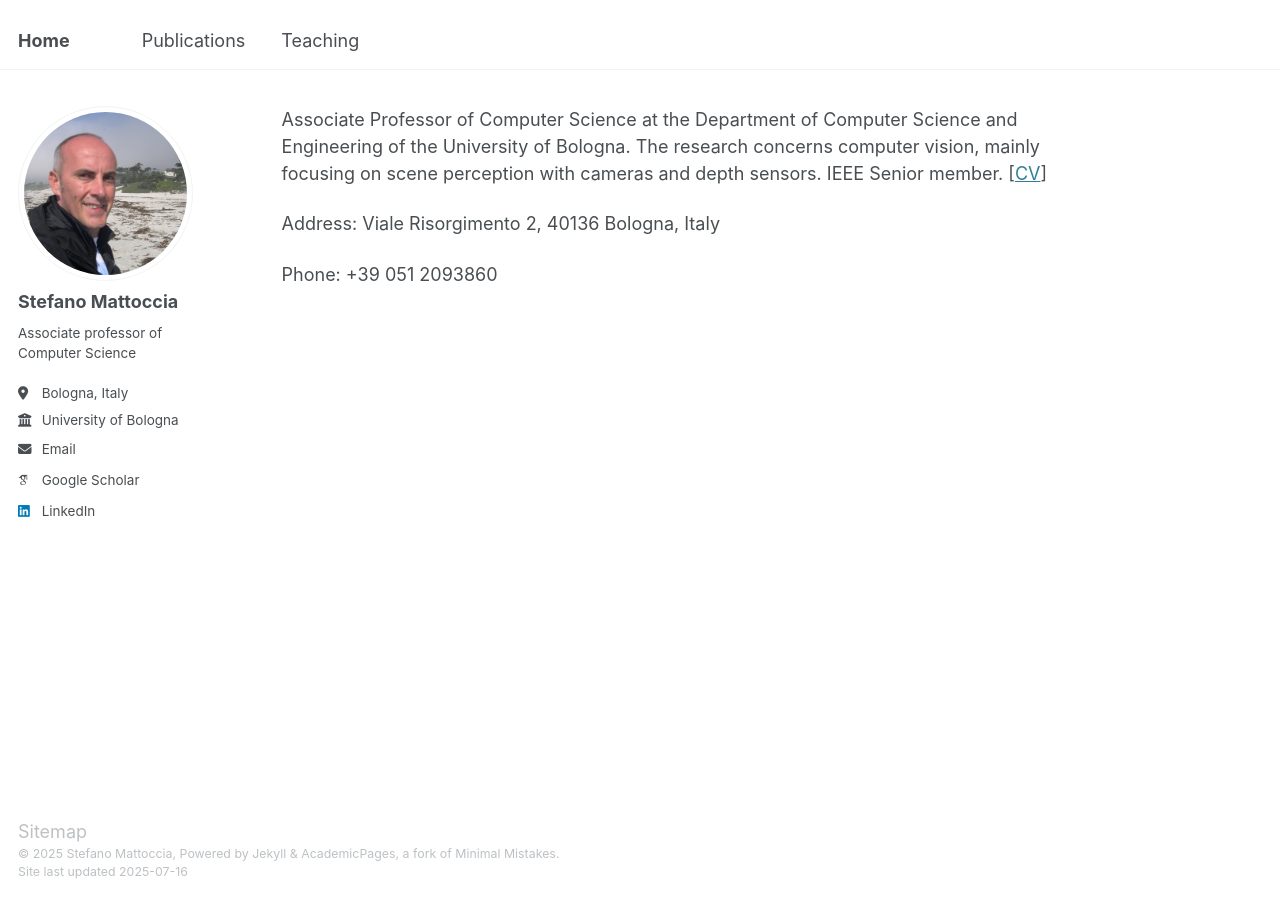
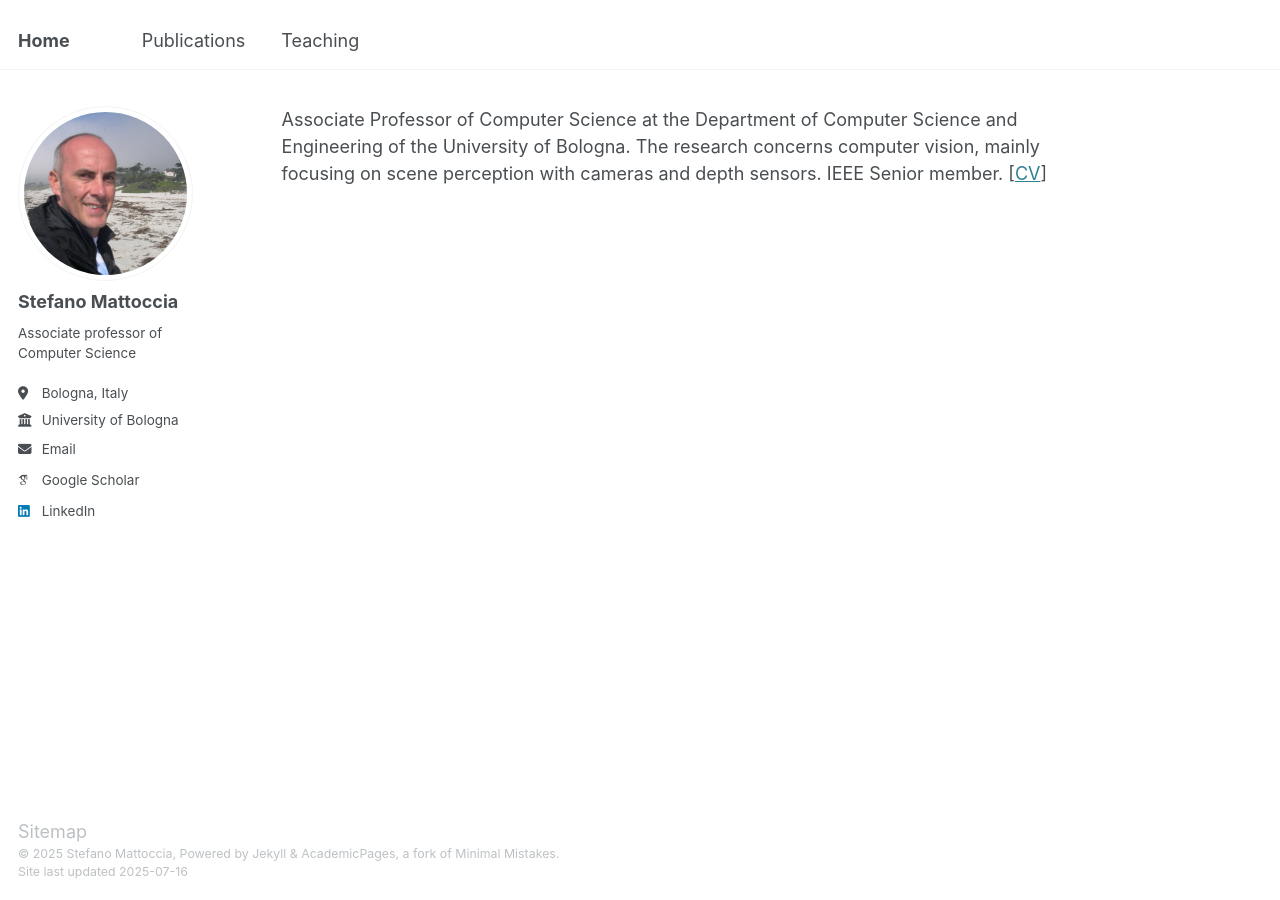
Before and after one commit to stefanomattoccia/stefanomattoccia.github.io, a Jekyll site: the page built from _pages/about.md, in a window 1280 px wide. Built offline with Jekyll 4.4.1, drawn with Linux system fonts in a browser that asks for light colours; some web fonts are replaced.

Commit message:
Update about.md

```diff
--- a/_pages/about.md
+++ b/_pages/about.md
@@ -9,13 +9,3 @@ redirect_from:
 
 Associate Professor of Computer Science at the Department of Computer Science and Engineering of the University of Bologna. The research concerns computer vision, mainly focusing on scene perception with cameras and depth sensors. IEEE Senior member.
 [[CV](/files/CV_ENG.pdf)]
-
-
-
-
-
-
-
-Address: Viale Risorgimento 2, 40136 Bologna, Italy
-
-Phone: +39 051 2093860
```
